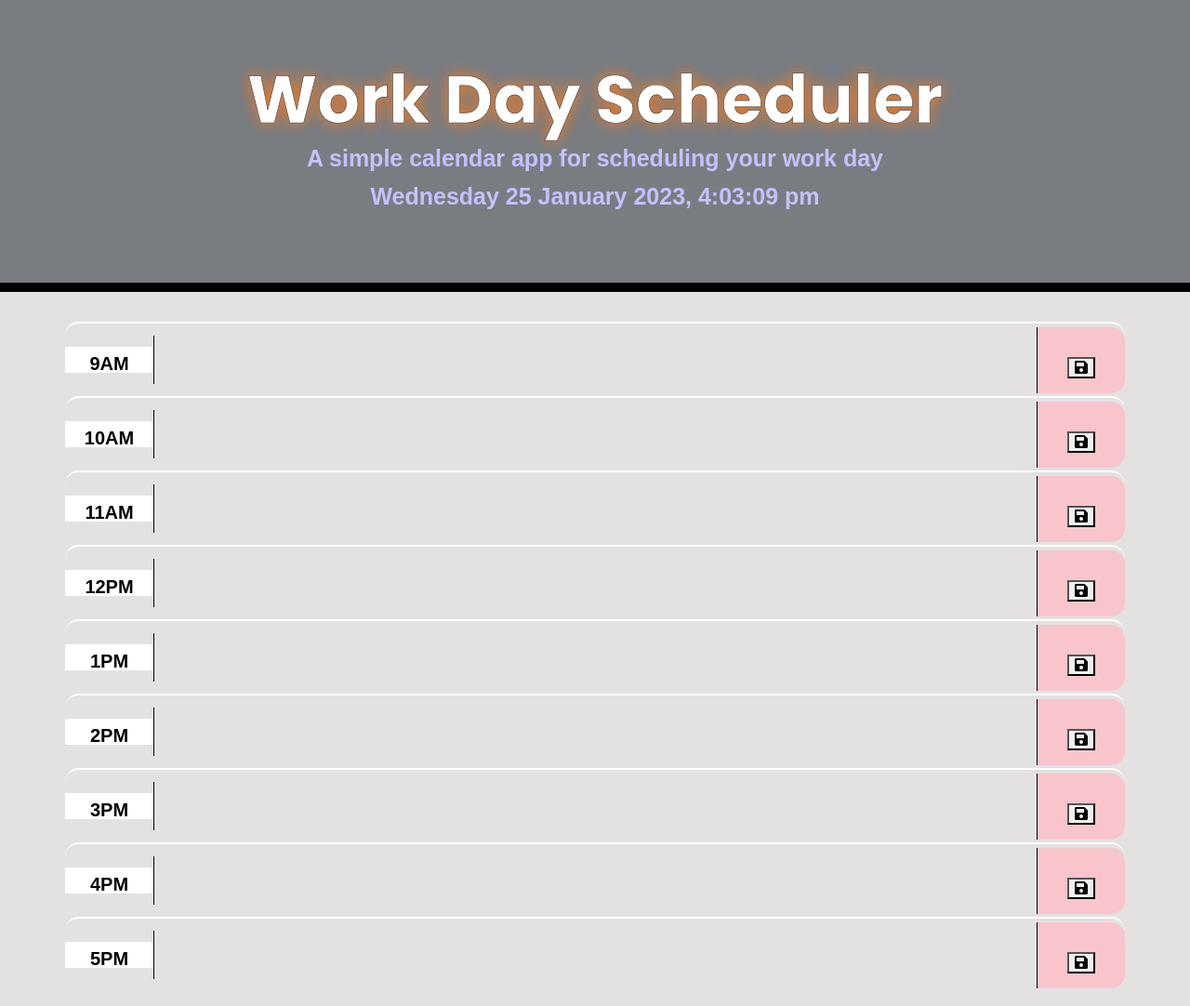
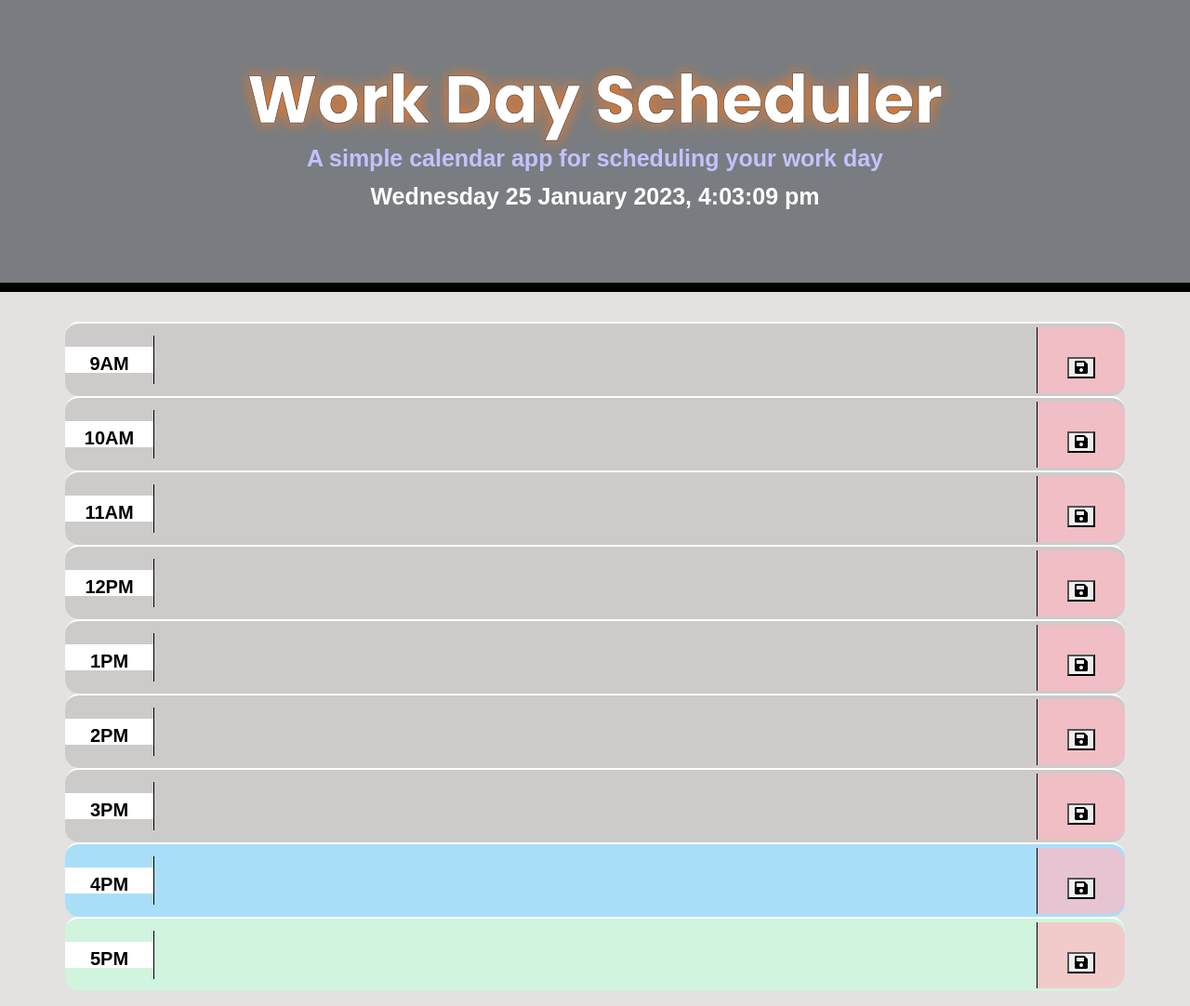
Before and after one commit to KingJessie/Plan-It, a plain HTML site: page index.html in a window 1280 px wide. Shown: the whole page at 93% size. Drawn offline with nearby package versions, Linux system fonts and the light colour scheme; a web font is replaced by a local one.

Commit message:
work day scheduler js file complete

```diff
--- a/script.js
+++ b/script.js
@@ -1,3 +1,40 @@
+// Display current date and time
 
-  var currentDay = moment().format("dddd D MMMM YYYY, h:mm:ss a");
-  $("#currentDay").text(currentDay);
+var currentDay = moment().format("dddd D MMMM YYYY, h:mm:ss a");
+$("#currentDay").text(currentDay);
+
+
+// Variable to store the saved button element, which will be used as an event listener when clicked.
+var saveBtn = $(".saveBtn button");
+
+
+// Save text to local storage when button is clicked
+
+saveBtn.on("click", function () {
+  var hour = $(this).attr("class");
+  var savedText = $(this).parent().siblings(".textArea").val();
+
+  localStorage.setItem(hour, savedText);
+});
+
+
+
+// Function for time block to change color when hour is in present, past or future
+
+function colorChange() {
+  var hour = moment().hours();
+
+  $(".time-block").each(function () {
+    var currentHour = parseInt($(this).attr("id"));
+
+    if (currentHour > hour) {
+      $(this).addClass("future");
+    } else if (currentHour === hour) {
+      $(this).addClass("present");
+    } else {
+      $(this).addClass("past");
+    }
+  });
+}
+
+colorChange();
--- a/style.css
+++ b/style.css
@@ -54,17 +54,17 @@ textarea {
 }
 
 .past {
-  background-color: #d3d3d3;
+  background-color: #cdcaca;
   color: white;
 }
 
 .present {
-  background-color: #ff6961;
+  background-color: #a9def9;
   color: white;
 }
 
 .future {
-  background-color: #77dd77;
+  background-color: #d0f4de;
   color: white;
 }
 
@@ -75,6 +75,7 @@ textarea {
   background-color: rgba(255, 186, 195, 0.71);
   color: white;
 }
+
 
 .saveBtn i:hover {
   font-size: 20px;
@@ -95,3 +96,8 @@ p.lead{
   font-weight: bolder;
   font-size: 25px;
 }
+
+p#currentDay{
+  color: #ffffff;
+
+}
```
Also changed, not shown: index.html (+0 -1 lines).
